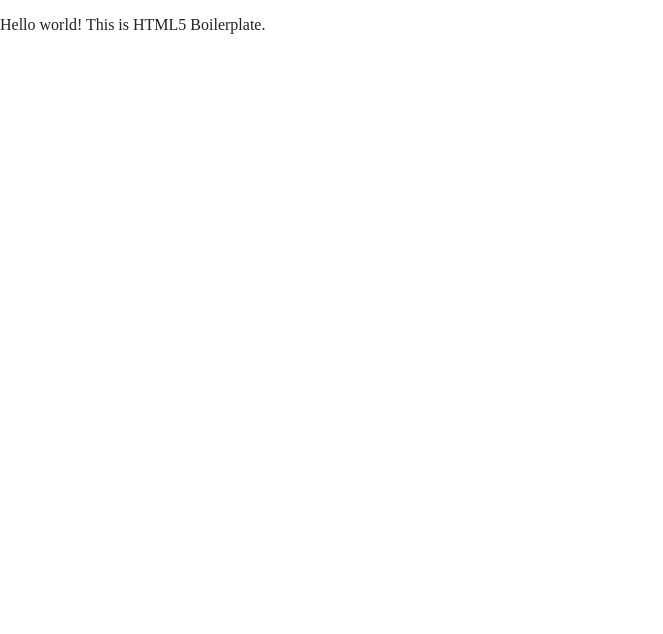
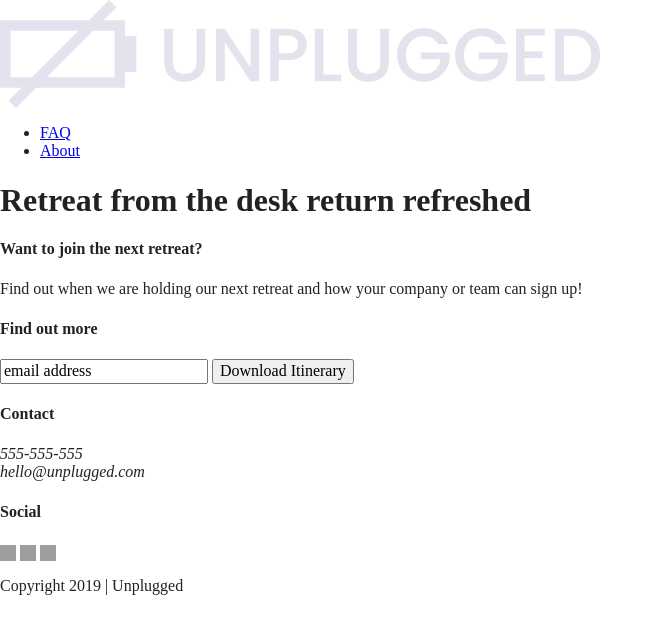
Before and after one commit to theMAXdeveloper/unplugged-website, a website built with Parcel: page index.html in a window 1280 px wide. Shown: the whole page, without its empty margins (0-663 px from the left). Built offline with nearby package versions, Linux system fonts and the light colour scheme; grey boxes are pictures that could not be loaded.

Commit message:
Header and footer html added to all pages, home page html half-finished

```diff
--- a/index.html
+++ b/index.html
@@ -3,7 +3,7 @@
 
 <head>
   <meta charset="utf-8">
-  <title></title>
+  <title>Unplugged | Retreat from Tech</title>
   <meta name="description" content="">
   <meta name="viewport" content="width=device-width, initial-scale=1">
 
@@ -24,8 +24,61 @@
 
 <body>
 
-  <!-- Add your site or application content here -->
-  <p>Hello world! This is HTML5 Boilerplate.</p>
+  <header>
+    <div class="content-wrapper">
+      <a href="#"><img src="img/unpluggedlogo.png" alt="unplugged logo">
+      <div class="header-divider"></div>
+      <nav>
+        <ul>
+          <li><a href="faq/index.html" target="_blank">FAQ</a></li>
+          <li><a href="about/index.html" html target="_blank">About</a></li>
+        </ul>
+      </nav>
+    </div>
+  </header>
+
+  <main>
+    <section class="headline">
+      <h1>Retreat from the desk return refreshed</h1>
+    </section>
+    <aside class="newsletter">
+      <h4>Want to join the next retreat?</h4>
+      <p>Find out when we are holding our next retreat and how your company or team can sign up!</p>
+      <h4>Find out more</h4>
+      <div class="sign-up">
+        <input type="text" name="name" value="email address">
+        <input type="button" value="Download Itinerary">
+      </div>
+    </aside>
+
+  </main>
+
+  <footer>
+    <div class="content-wrapper">
+      <div class="footer-wrapper">
+       <div class="contact">
+          <h4>Contact</h4>
+          <address>
+            555-555-555 <br> hello@unplugged.com
+          </address>
+        </div>
+        <div class="social">
+          <h4>Social</h4>
+          <div class="social-icons">
+            <a href="https://facebook.com" target="_blank"><img src="https://www.clipartmax.com/png/middle/59-596472_free-buildings-icons-building-flat-icon-png.png" style="height: 1em; width: 1em;" alt="facebook logo"></a>
+
+            <a href="https://twitter.com" target="_blank"><img src="https://www.clipartmax.com/png/middle/59-596472_free-buildings-icons-building-flat-icon-png.png" style="height: 1em; width: 1em;" alt="twitter logo"></a>
+
+            <a href="https://instagram.com" target="_blank"><img src="https://www.clipartmax.com/png/middle/59-596472_free-buildings-icons-building-flat-icon-png.png" style="height: 1em; width: 1em;"></a>
+          </div>
+        </div>
+        <div class="copyright">
+          <p>Copyright 2019 | Unplugged</p>
+        </div>
+      </div>
+    </div>
+  </footer>
+
   <script src="js/vendor/modernizr-3.11.2.min.js"></script>
   <script src="js/plugins.js"></script>
   <script src="js/main.js"></script>
```
Also changed, not shown: about/index.html (+50 -3 lines), faq/index.html (+50 -3 lines), img/rawpixel-800820-unsplash1.jpg (added), img/unpluggedlogo.png (added), 2 other files.
